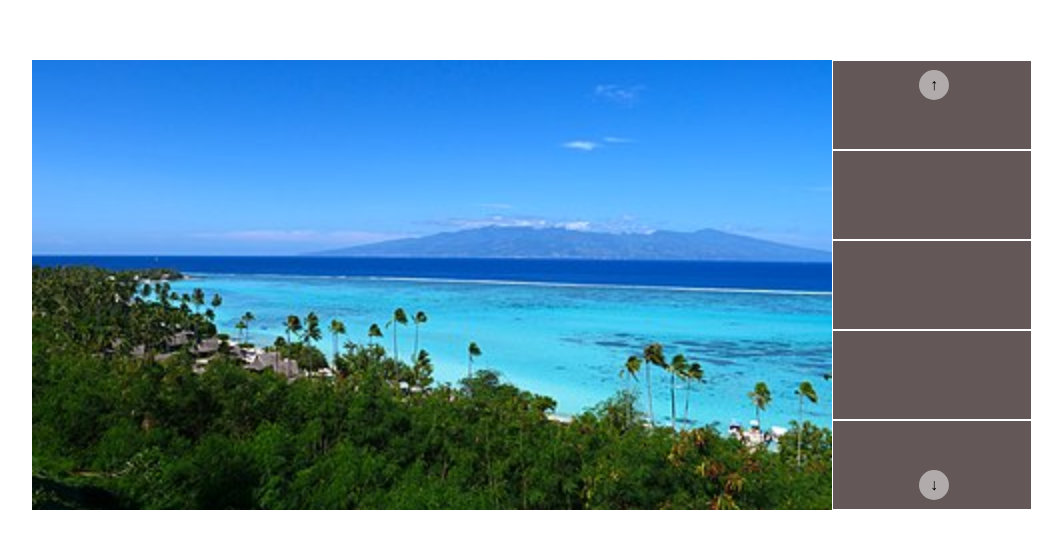
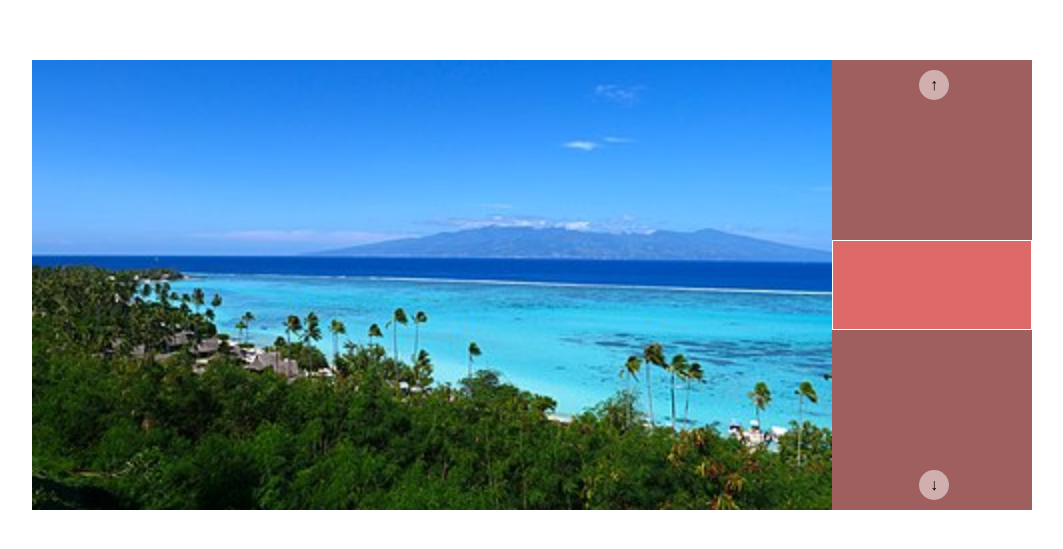
Before and after one commit to GiuliaSossai/js-array-carousel, a plain HTML site: page index.html in a window 1280 px wide. Shown: the part 115-664 px from the top of the page, without its empty margins (108-1171 px from the left). Drawn offline with Linux system fonts and the light colour scheme.

Commit message:
parte destra slider

```diff
--- a/css/style.css
+++ b/css/style.css
@@ -14,7 +14,6 @@
 .slider {
   width: 80%;
   max-width: 1000px;
-
   display: flex;
   /* height: 380px;
   overflow: hidden; */
@@ -22,22 +21,23 @@
 
 .slider-left {
   width: 80%;
+  background-color: rgb(237, 236, 157);
+}
 
-  background-color: rgb(237, 236, 157);
+.slider-left .item {
+  display: none;
+}
+
+.slider-left .item.active {
+  display: block;
 }
 
 .slider-right {
   width: 20%;
-
   background-color: rgb(99, 87, 87);
   position: relative;
   display: flex;
   flex-direction: column;
-}
-
-.slider-right .item {
-  height: calc(100% / 5);
-  border: 1px solid white;
 }
 
 .item img {
@@ -46,7 +46,16 @@
   object-fit: cover;
 }
 
+.slider-right .item {
+  height: calc(100% / 5);
+  opacity: 0.5;
+  background-color: rgb(221, 105, 105);
+}
 
+.slider-right .item.active {
+  opacity: 1;
+  border: 1px solid white;
+}
 
 .prev, .next {
   position: absolute;
@@ -73,21 +82,3 @@
 .prev:hover, .next:hover {
   background-color: white;
 }
-
-.slider-left .item {
-  display: none;
-}
-
-.slider-left .item.active {
-  display: block;
-}
-
-
-/* .slider-right .item {
-  opacity: 50%;
-}
-
-.slider-right .item.active {
-  opacity: 1;
-  border: 2px solid white;
-} */
--- a/index.html
+++ b/index.html
@@ -12,50 +12,6 @@
   <title>Carosello</title>
 </head>
 <body>
-  <!-- <div class="container">
-    <div class="slider row g-0">
-
-      <div class="slider-left">
-        <div class="item active">
-          <img src="img/01.jpg" alt="">
-        </div>
-        <div class="item">
-          <img src="img/02.jpg" alt="">
-        </div>
-        <div class="item">
-          <img src="img/03.jpg" alt="">
-        </div>
-        <div class="item">
-          <img src="img/04.jpg" alt="">
-        </div>
-        <div class="item">
-          <img src="img/05.jpg" alt="">
-        </div>
-      </div>
-
-      <div class="slider-right">
-        <div class="item">
-          <img src="img/01.jpg" alt="">
-        </div>
-        <div class="item">
-          <img src="img/02.jpg" alt="">
-        </div>
-        <div class="item active">
-          <img src="img/03.jpg" alt="">
-        </div>
-        <div class="item">
-          <img src="img/04.jpg" alt="">
-        </div>
-        <div class="item">
-          <img src="img/05.jpg" alt="">
-        </div>
-
-        <div class="prev text-center"> &uarr; </div>
-        <div class="next text-center"> &darr; </div>
-      </div>
-    </div>
-  </div> -->
-
   <div class="container">
     <div class="slider">
       <div class="slider-left">
@@ -79,7 +35,7 @@
       <div class="slider-right">
           <div class="item"></div>
           <div class="item"></div>
-          <div class="item"></div>
+          <div class="item active"></div>
           <div class="item"></div>
           <div class="item"></div>
 
```
